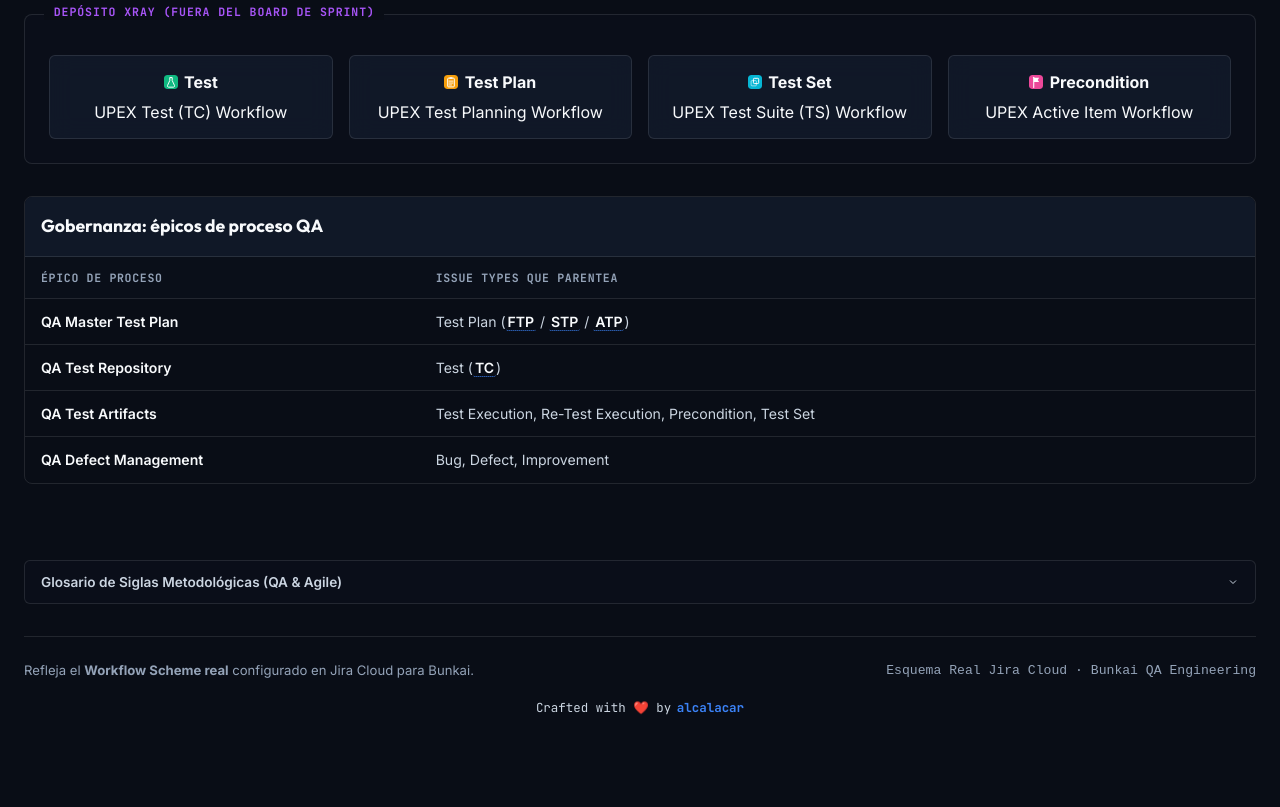
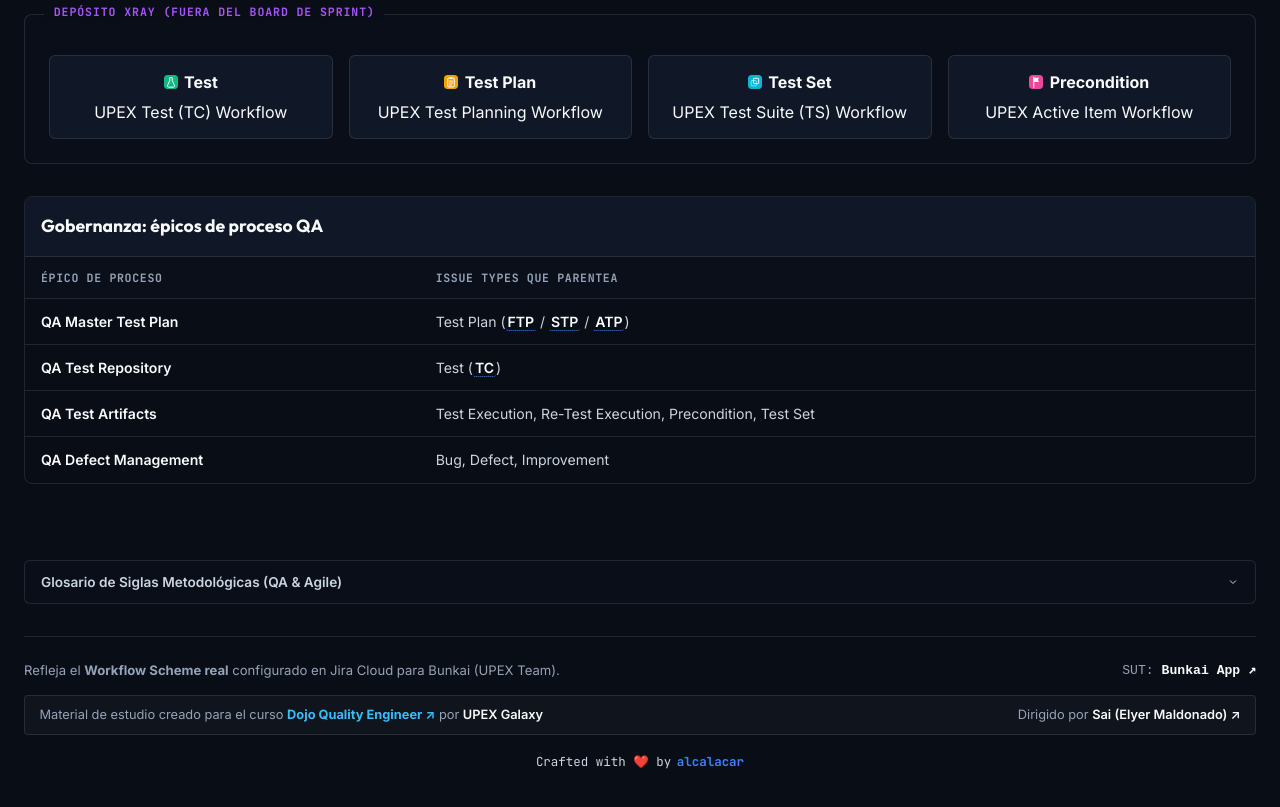
Before and after one commit to alcalacar/jira-workflow-map, a website: page index.html in a window 1280 px wide. Shown: the part 770-1577 px from the top of the page. Drawn offline with Linux system fonts and the light colour scheme.

Commit message:
docs(credits): add Dojo Quality Engineer, UPEX Galaxy, Sai, and Bunkai App credit lines

```diff
--- a/index.html
+++ b/index.html
@@ -1685,7 +1685,7 @@
         font-size: 0.82rem;
         display: flex;
         flex-direction: column;
-        gap: 0.8rem;
+        gap: 0.9rem;
       }
 
       .credit-main-line {
@@ -1695,6 +1695,38 @@
         flex-wrap: wrap;
         gap: 1rem;
         width: 100%;
+      }
+
+      .credit-course-line {
+        display: flex;
+        justify-content: space-between;
+        align-items: center;
+        flex-wrap: wrap;
+        gap: 0.75rem;
+        width: 100%;
+        padding: 0.6rem 0.9rem;
+        background: rgba(255, 255, 255, 0.03);
+        border: 1px solid var(--border-color);
+        border-radius: var(--radius-sm);
+        font-size: 0.8rem;
+        box-sizing: border-box;
+      }
+
+      .credit-link {
+        color: var(--text-main);
+        font-weight: 600;
+        text-decoration: none;
+        transition: color 0.2s ease;
+      }
+
+      .credit-link:hover {
+        color: var(--wf-story, #3b82f6);
+        text-decoration: underline;
+      }
+
+      .credit-link.highlight {
+        color: #38bdf8;
+        font-weight: 700;
       }
 
       .credit-author-line {
@@ -1706,7 +1738,7 @@
         justify-content: center;
         gap: 0.35rem;
         width: 100%;
-        margin-top: 0.4rem;
+        margin-top: 0.2rem;
       }
 
       .author-link {
@@ -1851,20 +1883,15 @@
 
         <div class="credit">
           <div class="credit-main-line">
-            <span
-              >Refleja el <b>Workflow Scheme real</b> configurado en Jira Cloud para Bunkai.</span
-            >
-            <code>Esquema Real Jira Cloud · Bunkai QA Engineering</code>
+            <span>Refleja el <b>Workflow Scheme real</b> configurado en Jira Cloud para Bunkai (UPEX Team).</span>
+            <code>SUT: <a href="https://upexbunkai.vercel.app/login" target="_blank" rel="noopener noreferrer" class="credit-link">Bunkai App ↗</a></code>
+          </div>
+          <div class="credit-course-line">
+            <span>Material de estudio creado para el curso <a href="https://www.upexgalaxy.com/cursos/dojo-quality-engineer" target="_blank" rel="noopener noreferrer" class="credit-link highlight">Dojo Quality Engineer ↗</a> por <a href="https://www.upexgalaxy.com/" target="_blank" rel="noopener noreferrer" class="credit-link">UPEX Galaxy</a></span>
+            <span>Dirigido por <a href="https://www.linkedin.com/in/elyermad/" target="_blank" rel="noopener noreferrer" class="credit-link">Sai (Elyer Maldonado) ↗</a></span>
           </div>
           <div class="credit-author-line">
-            Crafted with ❤️ by
-            <a
-              href="https://github.com/alcalacar"
-              target="_blank"
-              rel="noopener noreferrer"
-              class="author-link"
-              >alcalacar</a
-            >
+            Crafted with ❤️ by <a href="https://github.com/alcalacar" target="_blank" rel="noopener noreferrer" class="author-link">alcalacar</a>
           </div>
         </div>
       </footer>
```
Also changed, not shown: jira-workflow-map.html (+41 -14 lines).
